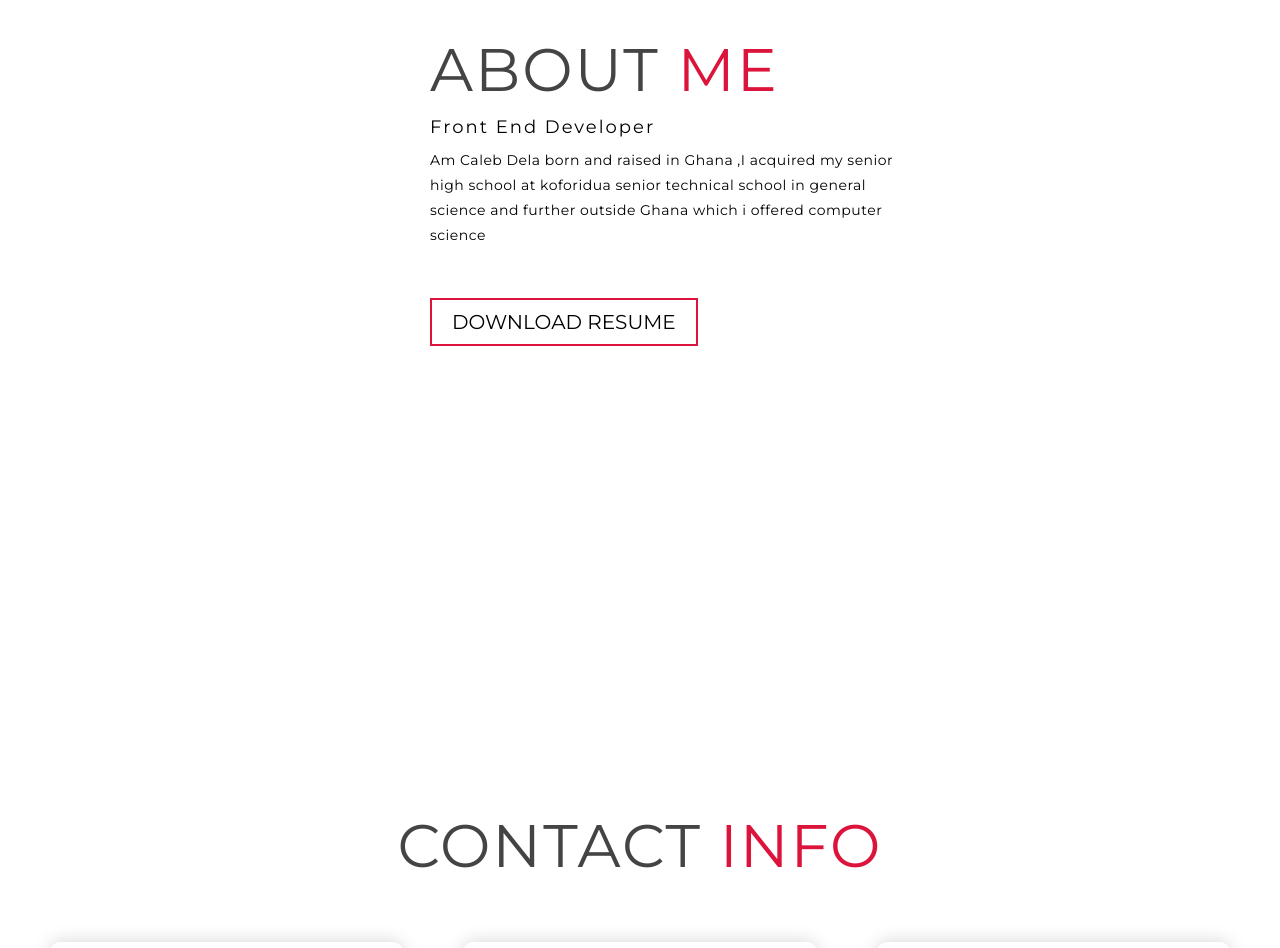
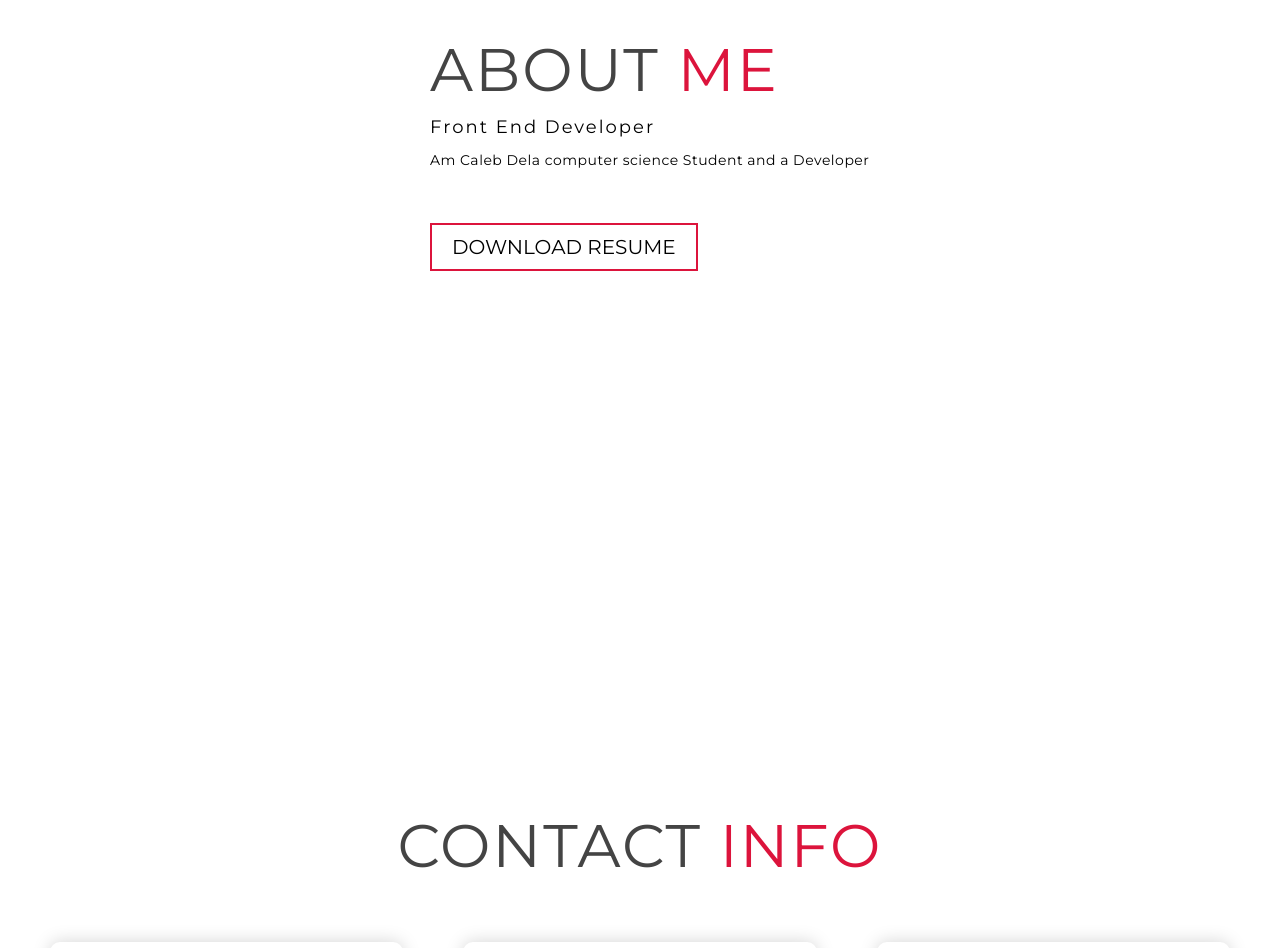
Before and after one commit to Thebackends/sitecaleb, a plain HTML site: page index.html in a window 1280 px wide. Shown: the part 2920-3868 px from the top of the page. Drawn offline with Linux system fonts and the light colour scheme.

Commit message:
Update index.html

```diff
--- a/index.html
+++ b/index.html
@@ -184,7 +184,7 @@
         <div class="col-right">
             <h1 class="section-title">About <span>me</span></h1>
             <h2>Front End Developer</h2>
-            <p>Am Caleb Dela  born and raised in Ghana ,I acquired my senior high school at koforidua senior technical school in general science and further outside Ghana which i offered computer science </p>
+            <p>Am Caleb Dela computer science Student and a Developer </p>
             <a href="#" class="BTNP">Download Resume</a>
         </div>
     </div>
```
